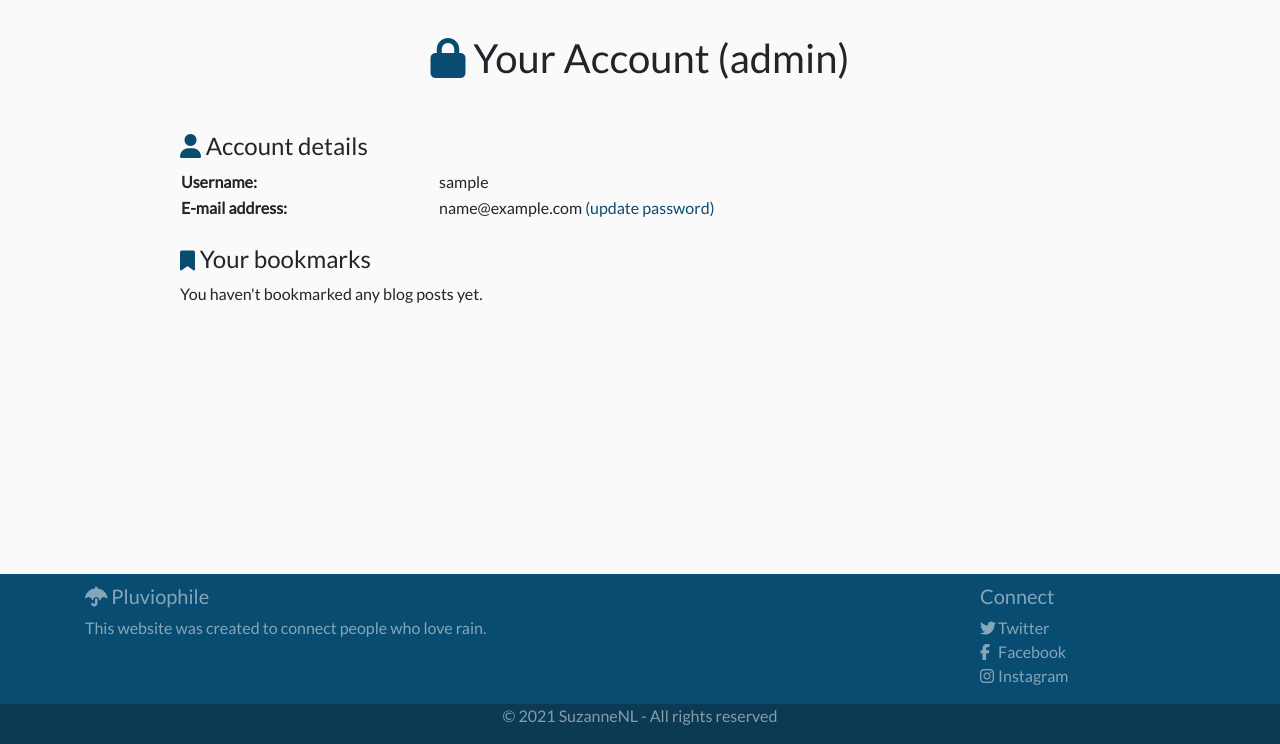
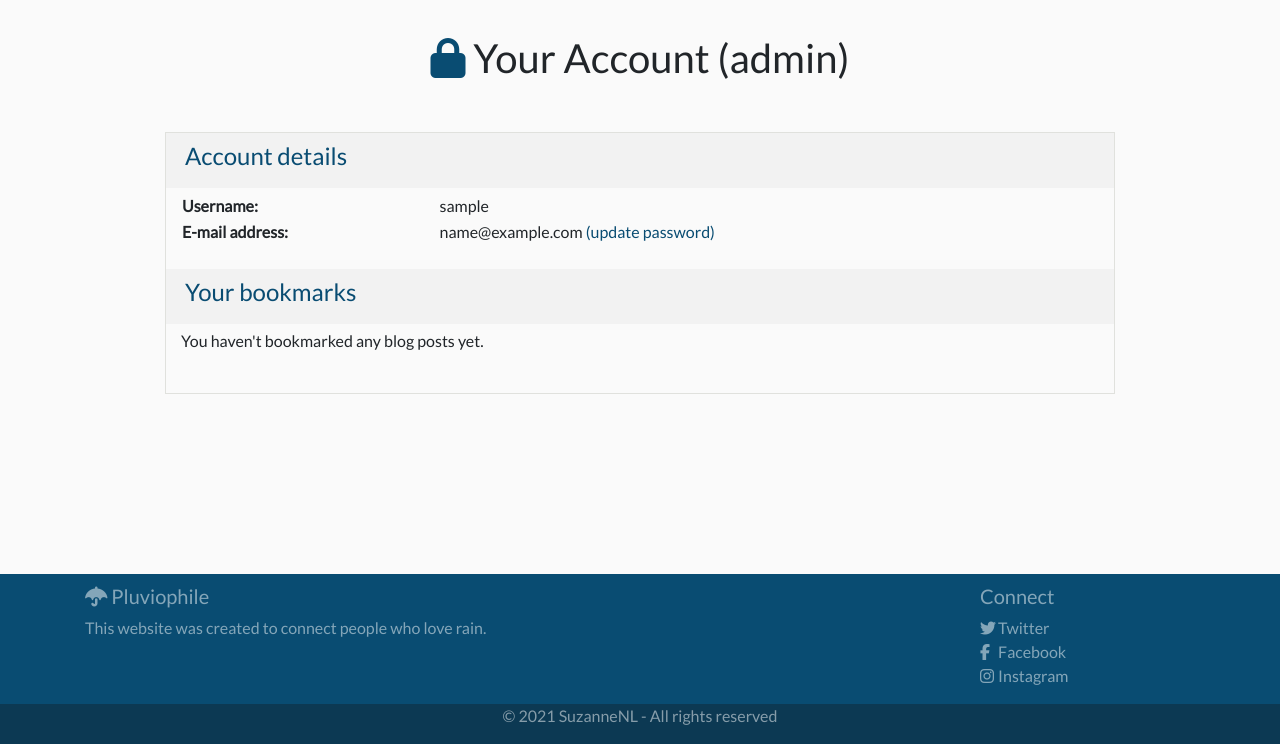
Before and after one commit to SuzanneNL/pluviophile, a Django app: page /profiles/account in a window 1280 px wide. Shown: the part 56-800 px from the top of the page. Run offline with Django 3.2, Linux system fonts and the light colour scheme; the visitor is signed in with stand-in values (Sample User, id 1); data that the repository does not hold is empty; some libraries are stand-ins or nearby versions.

Commit message:
Style account page

```diff
--- a/profiles/templates/profiles/account.html
+++ b/profiles/templates/profiles/account.html
@@ -15,8 +15,11 @@
     </div>
     <div class="container margintop-10 marginbottom-20">
         <div class="row">
-            <div class="col-md-10 offset-md-1">
-                <h4><i class="fa fa-user" aria-hidden="true"></i> Account details</h4>
+            <div class="col-md-10 offset-md-1 account-container">
+                <div class="col grey-col">
+                    <h4>Account details</h4>
+                </div>
+                <div class="col">
                     <table style="width:100%">
                         <tr>
                             <td><strong>Username:</strong></td>
@@ -28,22 +31,31 @@
                         </tr>
                     </table>
                     <br>
-                <h4><i class="fa fa-bookmark" aria-hidden="true"></i> Your bookmarks</h4>
+                </div>
+                <div class="col grey-col">
+                    <h4>Your bookmarks</h4>
+                </div>
+                <div class="col">
                     <p id="no-bookmarks" class="hide">You haven't bookmarked any blog posts yet.</p>
                     <ul id="bookmarks-list">
                     {% for blogpost in blogposts %}
                         {% if blogpost.bookmarks.all %}
                             {% for user in blogpost.bookmarks.all %}
                                 {% if user == request.user %}
-                                <li class="bookmark"><a href="{% url 'blog_post' blogpost.pk %}"><i class="fa fa-file-text-o" aria-hidden="true"></i> {{ blogpost.title }}</a></li>
+                                    <li class="bookmark"><a href="{% url 'blog_post' blogpost.pk %}"><i class="fa fa-bookmark" aria-hidden="true"></i> {{ blogpost.title }}</a></li>
                                 {% endif %}
                             {% endfor %}
                         {% endif %}
                     {% endfor %}
                     </ul>
                     <br>
+                </div>
                     {% if donations_by_user %}
-                    <h4><i class="fa fa-eur" aria-hidden="true"></i> Donation details </h4>
+                    <div class="col grey-col">
+                        <h4>Donation details </h4>
+                    </div>
+                    <div class="col">
+                        <!--Donation table on large screens-->
                         <table id="donation-details-account-lg" style="width: 100%">
                             <tr>
                                 <th>Date</th>
@@ -54,7 +66,7 @@
                             </tr>
                             {% for donation in donations_by_user %}
                             <tr>
-                            <td>{{ donation.date }}</td>
+                                <td>{{ donation.date.date }}</td>
                                 <td>€ 05,00</td>
                                 <td>{{ donation.donor_full_name }}</td>
                                 <td>{{ donation.email }}</td>
@@ -62,8 +74,10 @@
                             </tr>
                             {% endfor %}
                         </table>
+                        <!--Donation table on small screens-->
                         <div id="donation-details-account-sm">
                             {% for donation in donations_by_user %}
+                            <div class="mobile-donations">
                                 <span><strong>Date:</strong></span><br>
                                 <span><em>{{ donation.date }}</em></span><br>
 
@@ -78,10 +92,11 @@
 
                                 <span><strong>Donation number:</strong></span><br>
                                 <span><em>{{ donation.donation_number }}</em></span><br>
-                        <hr>
+                            </div>
                             {% endfor %}
                         </div>
                     {% endif %}
+                </div>
             </div>
         </div>
     </div>
--- a/static/css/base.css
+++ b/static/css/base.css
@@ -462,14 +462,29 @@ body {
 
 
 /* ------------------------------------------------------ ACCOUNT PAGE*/
+.account-container {
+    border: 1px solid #E0E1DD;
+    padding: 0;
+}
+
+.grey-col {
+    background-color: #f2f2f2;
+    margin-bottom: 5px;
+    padding-top: 5px;
+    padding-bottom: 5px;
+}
+
+.grey-col h4 {
+    padding: 4px;
+    color: #094C72;
+}
+
 
 #donation-details-account-sm {
     display: none;
 }
 
-.fa-lock,
-.fa-user,
-.fa-eur {
+.fa-lock {
     color: #094C72;
 }
 
@@ -481,6 +496,36 @@ body {
 .bookmark a,
 .blue-text {
     color: #094C72;
+}
+
+#donation-details-account-lg {
+    box-shadow: 0 0 20px rgba(0, 0, 0, 0.1);
+    border-radius: 5px;
+    margin: 20px 0 20px;
+}
+
+#donation-details-account-lg th {
+    background-color: #094C72;
+    color: white;
+    font-size: 0.9rem;
+    padding: 10px;
+}
+
+#donation-details-account-lg td {
+    font-size: 0.9rem;
+    padding: 10px;
+}
+
+#donation-details-account-lg tr {
+    border-bottom: 1px solid #E0E1DD;
+}
+
+.mobile-donations {
+    border-radius: 5px;
+    padding: 5px;
+    margin-bottom: 5px;
+    font-size: 0.9rem;
+    box-shadow: 0 0 20px rgba(0, 0, 0, 0.1);
 }
 
 /* ------------------------------------------------------ END ACCOUNT PAGE*/
```
Lines whose indentation alone changed are shown as unchanged.
